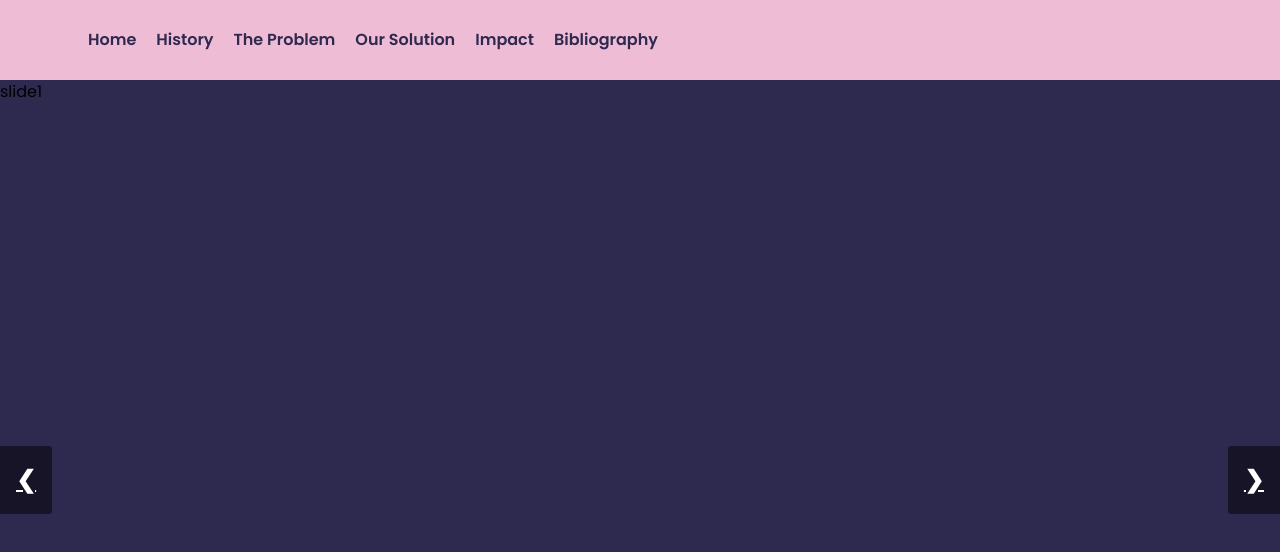
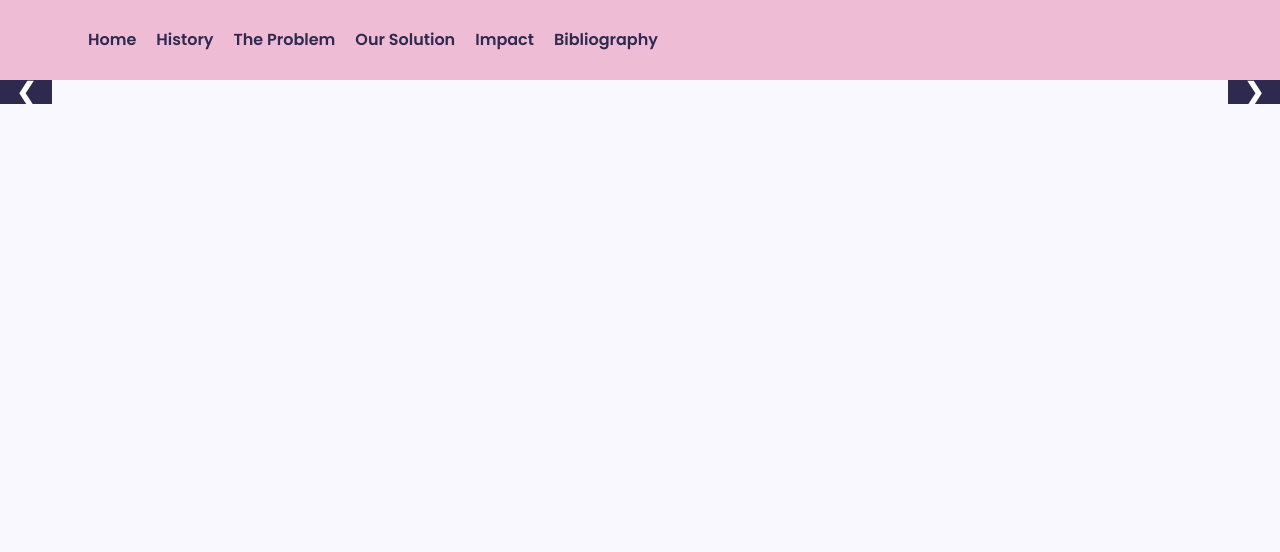
Before and after one commit to ciahan/ExploraVision, a React (Vite) app: page / in a window 1280 px wide. Both pictures are taken after a click on the button "History". Shown: the top 552 px of the page. Built offline with nearby package versions, Linux system fonts and the light colour scheme.

Commit message:
sdfaj;sdlkfjsd

```diff
--- a/src/App.jsx
+++ b/src/App.jsx
@@ -89,11 +89,6 @@ function Home() {
   );
 }
 
-function History() {
-  const slide1 = () => <div class="main-content-div">slide1</div>;
-  const slide2 = () => <div>slide2</div>;
-  const slide3 = () => <div>slide3</div>;
-  const slides = [slide1, slide2, slide3]
 const Slideshow = ({ slides }) => {
   const [index, setIndex] = useState(0);
   const nextSlide = () => {
@@ -113,16 +108,23 @@ function History() {
         style = {{ transform: `translateX(-${index * 100}%)`}}
       >
         {slides.map((Slide, index) => (
-            <div className="slide-page" style={{ backgroundColor: theme.darkPurple }}>
+          <div className="slide-page">
             <Slide />
           </div>
         ))}
       </div>
-        <a className="prev" onClick={prevSlide}>&#10094;</a>
-        <a className="next" onClick={nextSlide}>&#10095;</a>
+      <div className="prev" onClick={prevSlide}>&#10094;</div>
+      <div className="next" onClick={nextSlide}>&#10095;</div>
     </div>
   )
 }
+
+function History() {
+  const slide1 = () => <div class="main-content-div">slide1</div>;
+  const slide2 = () => <div>slide2</div>;
+  const slide3 = () => <div>slide3</div>;
+  const slides = [slide1, slide2, slide3]
+
   return (
     <div>
       <Slideshow slides={slides} />
@@ -131,28 +133,13 @@ function History() {
 }
 
 function TheProblem() {
-  return(
+  const pyridostigmine = () =>
     <div
-      className="max-w-5xl mx-auto px-4"
+      className = "p-10 px-20 flex gap-9"
     >
-      <h1 className="text-3xl font-extrabold py-6">
-        The Problem
-      </h1>
-      <div className="space-y-10">
-        <div className="space-y-4">
-          <p>
-            Myasthenia gravis (MG) is an autoimmune disease in which voluntary muscles—such as those in the face, throat, arms, and legs—feel weak and tire easily.
-            About 20 per 100,000 people are afflicted with the disease globally.
-          </p>
-          <p>
-            Current treatment options are limited and are often accompanied by a range of side effects.
-          </p>
+      <div className="flex items-center">
+        <img src="/pyridostigmine.png" alt="pyridostigmine" className="w-[500px] h-auto"/>
       </div>
-        <div
-          className = "p-10 flex gap-9 rounded-3xl"
-          style = {{ backgroundColor: theme.purple }}
-        >
-          <img src="/pyridostigmine.png" alt="pyridostigmine" />
       <div className = "space-y-5">
         <h1>
           Pyridostigmine
@@ -175,6 +162,31 @@ function TheProblem() {
           </p>
         </div>
       </div>
+    </div>
+
+  const slides = [pyridostigmine]
+  return(
+    <div
+      className="max-w-5xl mx-auto px-4"
+    >
+      <h1 className="text-3xl font-extrabold py-6">
+        The Problem
+      </h1>
+      <div className="space-y-10">
+        <div className="space-y-4">
+          <p>
+            Myasthenia gravis (MG) is an autoimmune disease in which voluntary muscles—such as those in the face, throat, arms, and legs—feel weak and tire easily.
+            About 20 per 100,000 people are afflicted with the disease globally.
+          </p>
+          <p>
+            Current treatment options are limited and are often accompanied by a range of side effects.
+          </p>
+        </div>
+        <div
+          className = "rounded-3xl overflow-hidden"
+          style = {{ backgroundColor: theme.purple, height: '550px'}}
+        >
+          <Slideshow slides = {slides}/>
         </div>
       </div>
     </div>
--- a/src/index.css
+++ b/src/index.css
@@ -34,7 +34,7 @@ a {
 .slideshow-container {
   position: relative;
   width: 100%;
-  height: 100vh;
+  height: 100%;
   overflow: hidden;
   padding: 0 0;
 }
@@ -58,14 +58,14 @@ a {
   font-weight: bold;
   font-size: 24px;
   transition: 0.6s ease;
-  border-radius: 0 3px 3px 0;
+  border-radius: 0 10px 10px 0;
   user-select: none;
-  background-color: rgba(0, 0, 0, 0.5);
+  background-color: #2E294E;
   transform: translateY(-50%)
 }
 .next {
   right: 0;
-  border-radius: 3px 0 0 3px;
+  border-radius: 10px 0 0 10px;
 }
 .prev:hover, .next:hover {
   background-color: rgba(0, 0, 0, 0.8)
--- a/tailwind.config.js
+++ b/tailwind.config.js
@@ -2,3 +2,19 @@
 export default {
   content: ['./index.html', './src/**/*.{js,jsx,ts,tsx}'],
 };
+module.exports = {
+  content: ["./src/**/*.{js,jsx,ts,tsx}"],
+  theme: {
+    extend: {
+      height: {
+        '1000': '1000px', // Adds a utility class `h-1000`
+        '1200': '1200px', // Adds a utility class `h-1200`
+      },
+      maxHeight: {
+        '1000': '1000px',
+        '1200': '1200px'
+      }
+    },
+  },
+  plugins: [],
+}
```
Lines whose indentation alone changed are shown as unchanged.
